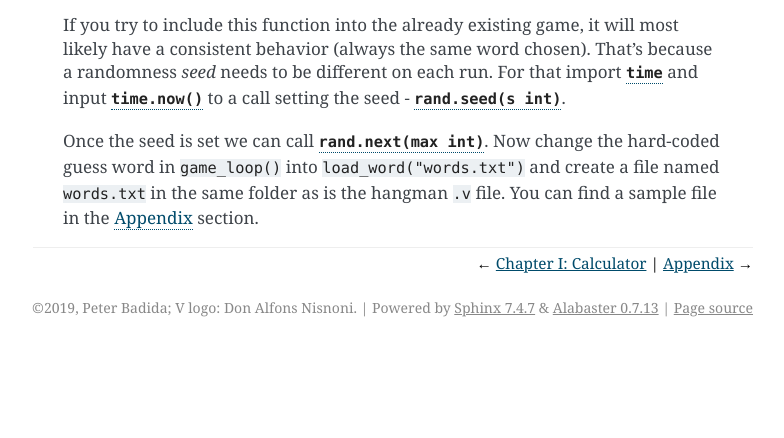
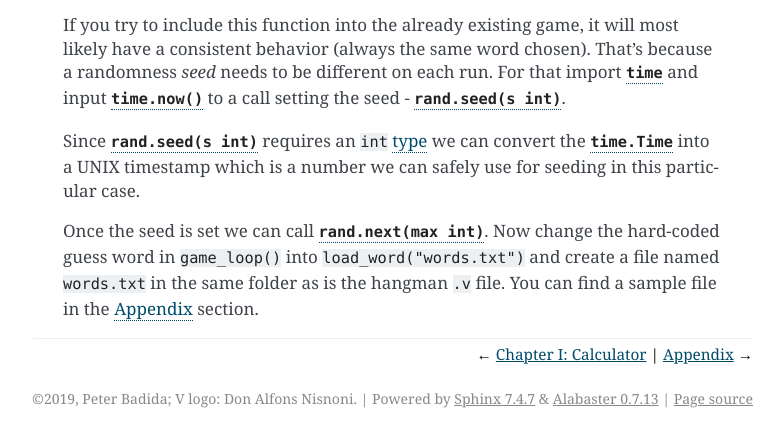
Before and after one commit to KeyWeeUsr/the-book-of-v, a Sphinx documentation site: the page built from source/chapter-2-hangman.rst, in a window 1280 px wide and 900 px high, scrolled down 2831 px, cut to the strip 462-900 px from the top of the window. Shown: the whole strip, without its empty margins (357-1141 px from the left). Built offline with Sphinx 7.4.7, drawn with Linux system fonts in a browser that asks for light colours; before the commit the page ends 3640 px from its top, so only the background shows below that.

Commit message:
[ADD] Add time.Time to symbols table

```diff
--- a/source/chapter-2-hangman.rst
+++ b/source/chapter-2-hangman.rst
@@ -176,6 +176,10 @@
 because a randomness *seed* needs to be different on each run. For that import
 |module_time|_ and input |time_now|_ to a call setting the seed - |rand_seed|_.
 
+Since |rand_seed|_ requires an ``int`` :doc:`type <types>` we can convert the
+|time_Time|_ into a UNIX timestamp which is a number we can safely use for
+seeding in this particular case.
+
 Once the seed is set we can call |rand_next|_. Now change the hard-coded
 guess word in ``game_loop()`` into ``load_word("words.txt")`` and create a file
 named ``words.txt`` in the same folder as is the hangman ``.v`` file. You can
--- a/source/symbols.rst
+++ b/source/symbols.rst
@@ -42,6 +42,10 @@
 .. _time_now: https://github.com/vlang/v/blob/
    1ac162635781af7069c6490d821d8b05aea87c5b/vlib/time/time.v#L77
 .. |time_now| replace:: ``time.now()``
+
+.. _time_Time: https://github.com/vlang/v/blob/
+   1ac162635781af7069c6490d821d8b05aea87c5b/vlib/time/time.v#L47
+.. |time_Time| replace:: ``time.Time``
 
 .. _int_impl: https://github.com/vlang/v/blob/
    f46b58b09d928bf71800d89a9ef563fd66e365d9/vlib/builtin/int.v
```
